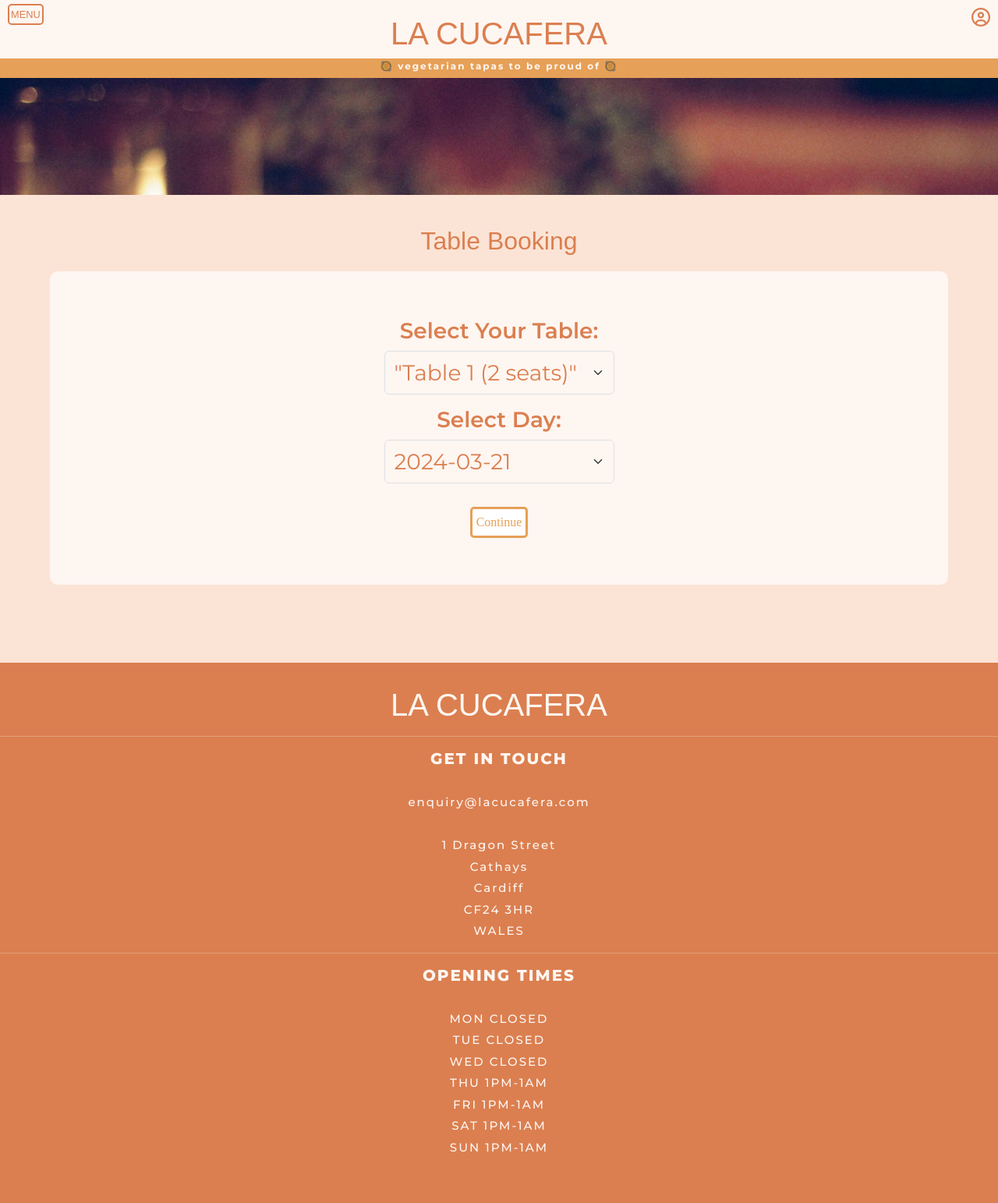
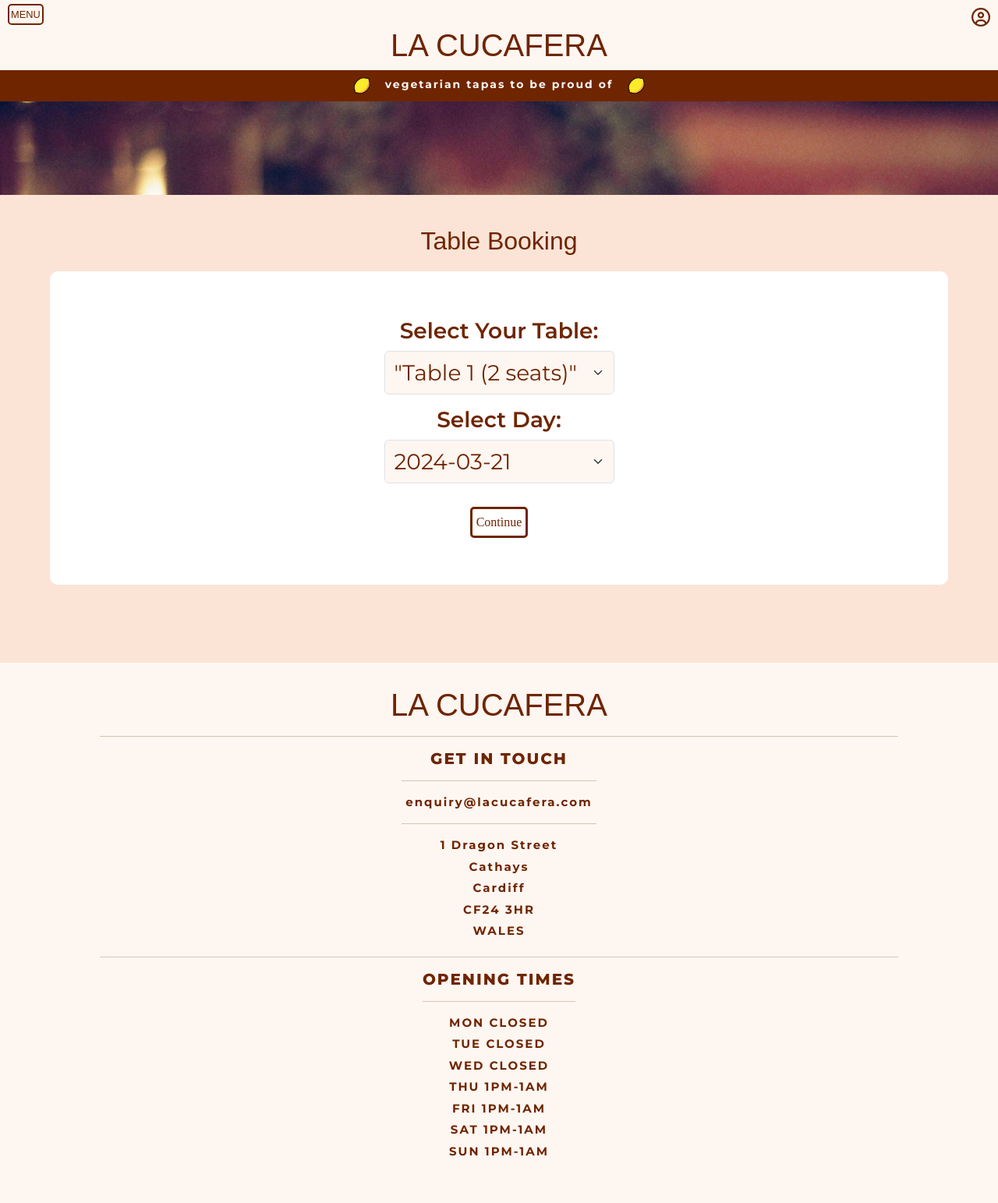
Before and after one commit to jsith90/capstone-project, a Django app: page /table_booking in a window 1280 px wide. Shown: the whole page at 78% size. Before the commit the page ends 1478 px from the top, so only its background shows below. Run offline with Django 4.2, Linux system fonts and the light colour scheme; the visitor is signed in with stand-in values (Sample User, id 1); data that the repository does not hold is empty; some libraries are stand-ins or nearby versions; some web fonts are replaced.

Commit message:
change colour scheme to have higher contrast after lighthouse test

```diff
--- a/booking/templates/booking/staff_panel.html
+++ b/booking/templates/booking/staff_panel.html
@@ -1,7 +1,8 @@
 {% extends 'base.html' %}
 {% load static %}
 {% block content %}
-<div class="shadow p-4 mb-5 bg-body bg-body rounded text-black  m-5 ">
+<main id="staff">
+<div id="customers" class="shadow p-4 mb-5 bg-body bg-body rounded text-black">
   <h1 class="text-center mt-5 mb-5">All Bookings</h1>
   <br>
   <div class="table-responsive">
@@ -31,4 +32,5 @@
       </table>
   </div>
 </div>
+</main>
 {% endblock %}
--- a/booking/templates/booking/user_panel.html
+++ b/booking/templates/booking/user_panel.html
@@ -31,6 +31,7 @@
                   <p class="list-group mt-2">Table {{ table_booking.table }}</p>
                     {% if user.is_authenticated and table_booking.user == user %}
                       {% if table_booking.day > today %}
+                      <hr>
                         <div class="mt-3 mb-2">
                           <div class="card-footer text-body-secondary">
                             <button onclick="document.getElementById('edit').style.display='flex'" class="deletebtn">Edit Booking</button>
@@ -71,8 +72,8 @@
                         </div>
                       {% endif %}
                     {% endif %}
-                    <hr>
                 </div>
+                <br><br>
               {% endif %}
             {% endfor %}
           </div>
--- a/static/css/style.css
+++ b/static/css/style.css
@@ -8,10 +8,9 @@
 body {
     min-height: 100%;
     /* background-color: #fef6f1; */
-    background-color: #db7f50;
     font-family: 'Montserrat', sans-serif;
     font-weight: 500;
-    color: #db7f50;
+    color: #6F2500;
     background-color: #fef6f1;
 }
 
@@ -23,7 +22,7 @@ header {
   top: 0;
   z-index: 99;
   width: 100%;
-  height: 100px;
+  height: 130px;
   display: flex;
   flex-direction: column;
   justify-content:flex-end;
@@ -36,24 +35,31 @@ header {
   font-style: normal;
   text-transform: uppercase;
   text-align: center;
-  color: #db7f50;
+  color: #6F2500;
 }
 
 #banner {
   display: flex;
   height: auto;
   width: 100%;
-  background-color: #E6A057;
+  background-color: #6F2500;
   justify-content: center;
   align-content: center;
 }
 
-#banner > h4 {
+.lemon {
+  margin: 5px;
+  height: 30px;
+}
+
+#banner > h2 {
+  margin-top: 10px;
+  margin-right: 10px;
+  margin-left: 10px;
   font-family: 'Montserrat', sans-serif;
   font-weight: 700;
   text-align: center;
-  font-size: 12px;
-  margin-top: 3px;
+  font-size: 14px;
   color: #fef6f1;
   letter-spacing: 2px;
 }
@@ -70,7 +76,7 @@ header a {
   right: auto;
   left: 10px;
   top: 5px;
-  color: #db7f50;
+  color: #6F2500;
   font-family: "Coiny", sans-serif;
   font-weight: 100;
   font-style: normal;
@@ -92,23 +98,23 @@ header a {
   left: auto;
   right: 10px;
   top: 5px;
-  color: #db7f50;
+  color: #6F2500;
 }
 
 .modal {
   justify-content: center;
   background-color: #F8E2D6;
-  color: #E18F54;
+  color: #6F2500;
 }
 
 .close {
   background-color: #F8E2D6;
-  color: #E18F54;
+  color: #6F2500;
   font-family: "Coiny", sans-serif;
   font-size: 1rem;
   font-weight: 400;
   text-align: center;
-  border: 3px solid #E18F54;
+  border: 3px solid #6F2500;
   border-radius: 5px;
   padding: 3px;
   width: 100px;
@@ -244,7 +252,7 @@ header a {
   text-align: center;
   font-family: 'Coiny', sans-serif;
   font-weight: 500;
-  color:#db7f50;
+  color:#6F2500;
   margin-top: 40px;
   margin-bottom: 20px;
 }
@@ -263,7 +271,7 @@ header a {
 .form-input {
   width: 90%;
   padding: 60px;
-  background-color:#fef6f1;
+  background-color:#ffffff;
   border-radius: 10px;
   display: flex;
   justify-content: center;
@@ -279,27 +287,27 @@ header a {
 .table-title {
   font-family: 'Montserrat', sans-serif;
   font-weight: 600;
-  color:#db7f50;
+  color:#6F2500;
 
 }
 
 #table-select {
   background-color: #fef6f1;
   font-family: 'Montserrat', sans-serif;
-  color: #db7f50;
+  color: #6F2500;
 }
 
 #day-select {
   background-color: #fef6f1;
   font-family: 'Montserrat', sans-serif;
-  color: #db7f50;
+  color: #6F2500;
 }
 
 #booking-button {
   margin-top: 30px;
   background-color: white;
-  color: #E6A057;
-  border: 3px solid #E6A057;
+  color: #6F2500;
+  border: 3px solid #6F2500;
   font-family: 'Coiny';
   text-align: center;
   border-radius: 5px;
@@ -511,11 +519,11 @@ border: 3px solid white;
 } */
 
 footer {
-  /* display: flex;
+  display: flex;
   flex-direction: column;
-  justify-content: space-evenly; */
+  /* justify-content: space-evenly; */
   align-items: center;
-  background-color: #db7f50;
+  background-color: #fef6f1;
   width: 100%;
   /* height: 100%; */
   padding-top: 10px;
@@ -534,7 +542,7 @@ footer {
   font-style: normal;
   text-transform: uppercase;
   text-align: center;
-  color:#fef6f1;
+  color:#6F2500;
 }
 
 .footing > h1 {
@@ -542,8 +550,8 @@ footer {
 }
 
 .footer-break {
-  width: 100%;
-  color:#fef6f1;
+  width: 80%;
+  color:#6F2500;
   text-align: center;
 }
 
@@ -555,17 +563,17 @@ footer {
   text-transform: uppercase;
   text-align: center;
   letter-spacing: 2px;
-  color:#fef6f1;
+  color:#6F2500;
 }
 
 .contact > p {
   font-family: "Montserrat", sans-serif;
-  font-weight: 500;
+  font-weight: 700;
   font-size: 15px;
   font-style: normal;
   text-align: center;
   letter-spacing: 2px;
-  color:#fef6f1;
+  color:#6F2500;
   margin: 5px;
 }
 
@@ -577,24 +585,24 @@ footer {
   text-transform: uppercase;
   text-align: center;
   letter-spacing: 2px;
-  color:#fef6f1;
+  color:#6F2500;
 }
 
 .times > p {
   font-family: "Montserrat", sans-serif;
-  font-weight: 500;
+  font-weight: 700;
   font-size: 15px;
   font-style: normal;
   text-transform: uppercase;
   text-align: center;
   letter-spacing: 2px;
-  color:#fef6f1;
+  color:#6F2500;
   margin: 5px;
 }
 
 #messageModal {
   background-color: #F8E2D6;
-  color: #E18F54;
+  color: #6F2500;
 }
 
 #messages {
--- a/templates/base.html
+++ b/templates/base.html
@@ -55,7 +55,7 @@
             <h1>la cucafera</h1>
         </a>
     </div>
-    <div id="banner"><h4>🥘 vegetarian tapas to be proud of  🥘</h4></div>
+    <div id="banner"><img class="lemon" src="{% static 'images/lemon.png' %}"><h2> vegetarian tapas to be proud of </h2><img class="lemon" src="{% static 'images/lemon.png' %}"></div>
   </header>
   {% block content %}
   {% endblock %}
```
Also changed, not shown: other parts of static/css/style.css (+64 -32 lines), static/images/lemon.png (added). Lines whose indentation alone changed are shown as unchanged.
